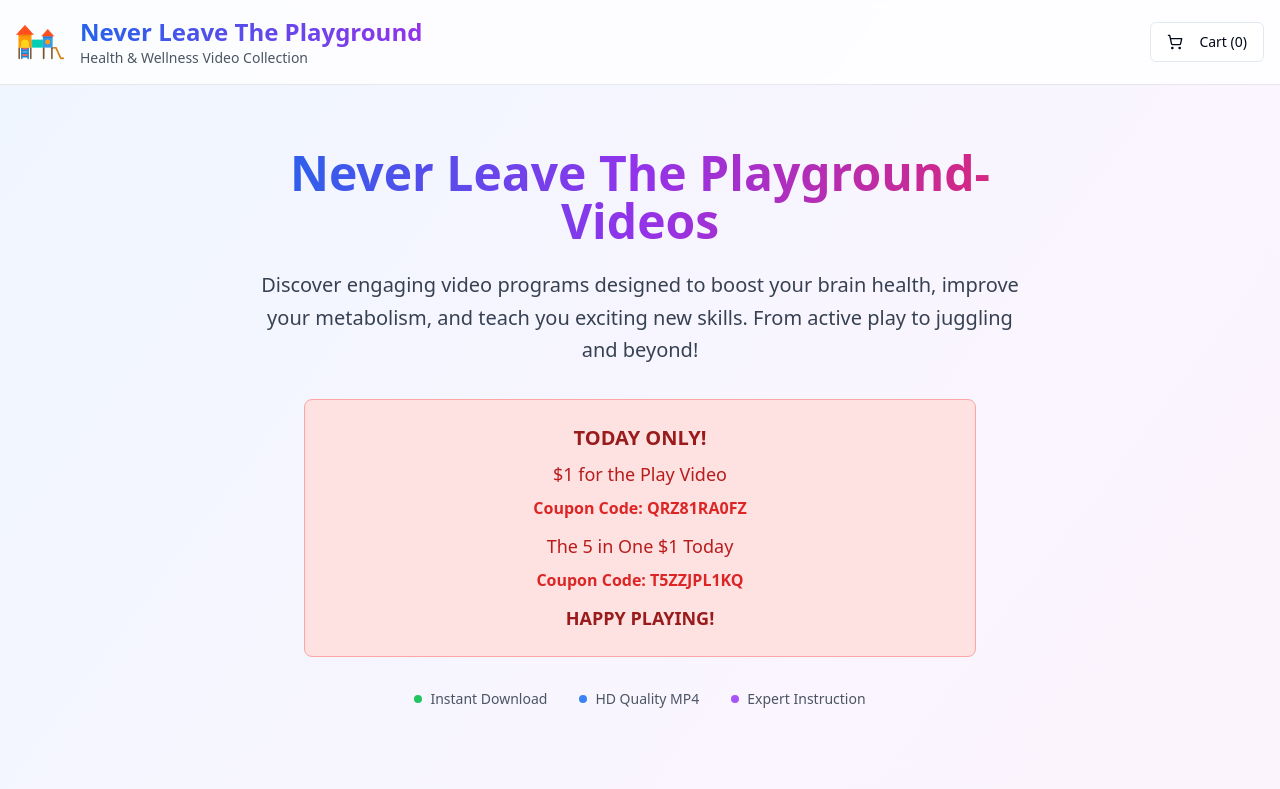
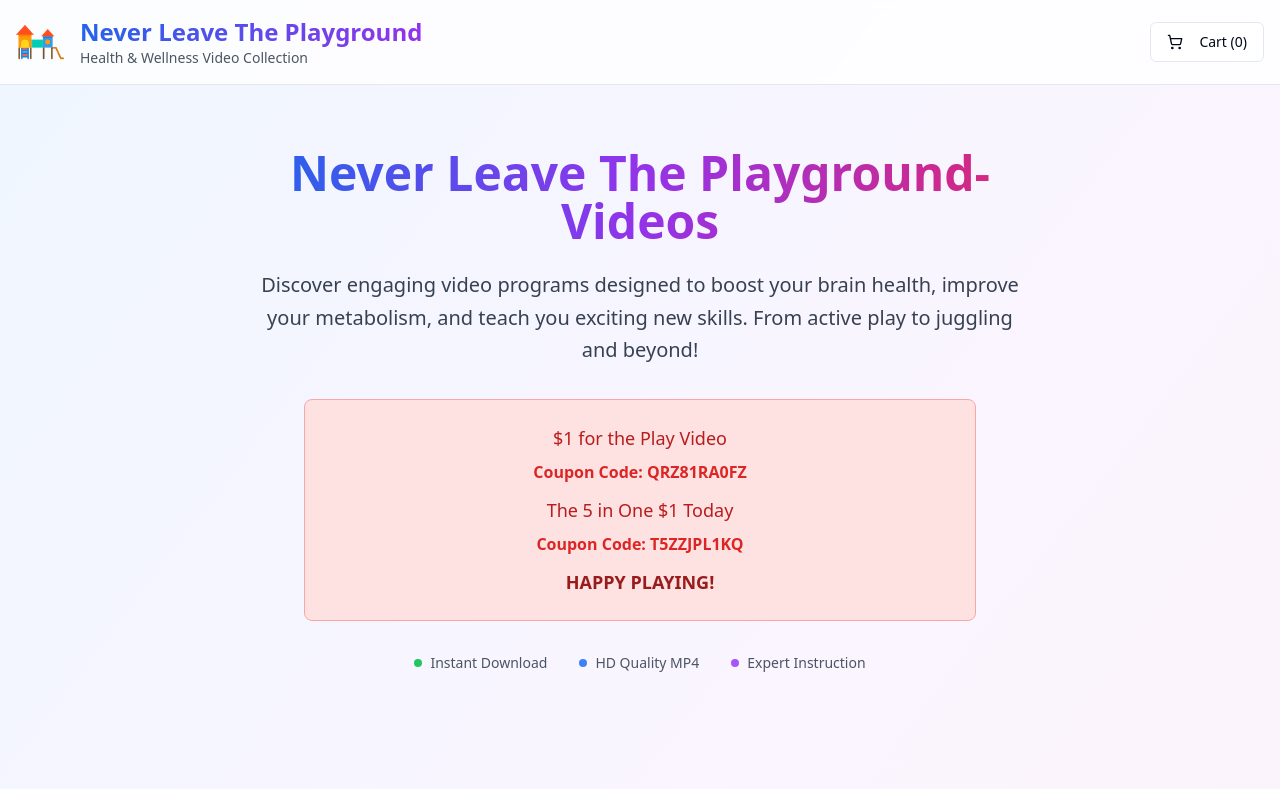
Before and after one commit to getgoingbb/split-video-deals, a React (Vite) app: page / in a window 1280 px wide. Shown: the top 789 px of the page. Built offline with nearby package versions, Linux system fonts and the light colour scheme.

Commit message:
Remove "Today" from special box
Comment out the "Today" text in the hero section for future use.

```diff
--- a/src/components/HeroSection.tsx
+++ b/src/components/HeroSection.tsx
@@ -11,7 +11,7 @@ const HeroSection = () => {
           and teach you exciting new skills. From active play to juggling and beyond!
         </p>
         <div className="bg-red-100 border border-red-300 rounded-lg p-6 mb-8 max-w-2xl mx-auto">
-          <p className="text-red-800 font-bold text-xl mb-2">TODAY ONLY!</p>
+          {/* <p className="text-red-800 font-bold text-xl mb-2">TODAY ONLY!</p> */}
           <p className="text-red-700 text-lg mb-2">$1 for the Play Video</p>
           <p className="text-red-600 font-semibold">Coupon Code: QRZ81RA0FZ</p>
           <p className="text-red-700 text-lg mb-2 mt-3">The 5 in One $1 Today</p>
```
